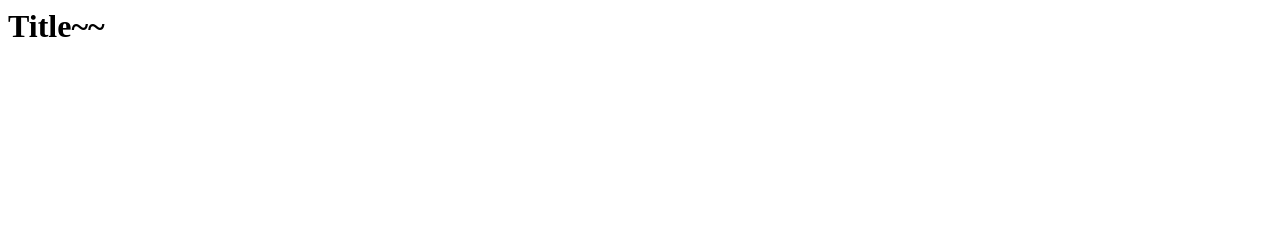
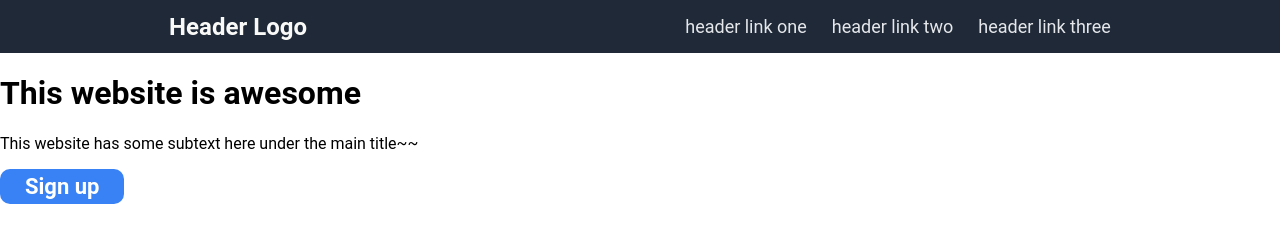
Before and after one commit to mrdethos/landing-page, a plain HTML site: page index.html in a window 1280 px wide. Drawn offline with Linux system fonts and the light colour scheme.

Commit message:
added header

```diff
--- a/index.html
+++ b/index.html
@@ -1 +1,25 @@
-<h1>Title~~</h1>
+<!DOCTYPE html>
+<html lang="en">
+<head>
+    <meta charset="UTF-8">
+    <meta http-equiv="X-UA-Compatible" content="IE=edge">
+    <meta name="viewport" content="width=device-width, initial-scale=1.0">
+    <title>Landing Page</title>
+    <link rel="stylesheet" href="./style.css">
+</head>
+<body>
+    <div class="header">
+        <a href="index.html" id="header-logo">Header Logo</a>
+        <ul class="header-links">
+            <a href="index.html">header link one</a>
+            <a href="index.html">header link two</a>
+            <a href="index.html">header link three</a>
+        </ul>
+    </div>
+    <div class="content">
+        <h1>This website is awesome</h1>
+        <p>This website has some subtext here under the main title~~</p>
+        <a href="index.html" class="button">Sign up</a>
+    </div>
+</body>
+</html>
--- a/style.css
+++ b/style.css
@@ -1,14 +1,34 @@
 body {
-    font-family: Roboto, 'Open Sans', 'Helvetica Neue', sans-serif
+    font-family: Roboto, 'Open Sans', 'Helvetica Neue', sans-serif;
+    display: flex;
+    flex-direction: column;
+    margin: 0;
 }
 
 .header {
+    background-color: #1F2937;
     display: flex;
+    align-items: center;
+    justify-content: space-around;
 }
 
+a {
+    font-size: 18px;
+    color: #E5E7EB;
+    list-style-type: none;
+    text-decoration: none;
+}
 
-ul {
-    list-style-type: none;
+.header-links {
+    display: flex;
+    gap: 25px;
+}
+
+#header-logo {
+    font-size: 24px;
+    font-weight: bold;
+    text-decoration: none;
+    color: #F9FAF8;
 }
 
 .button {
```
